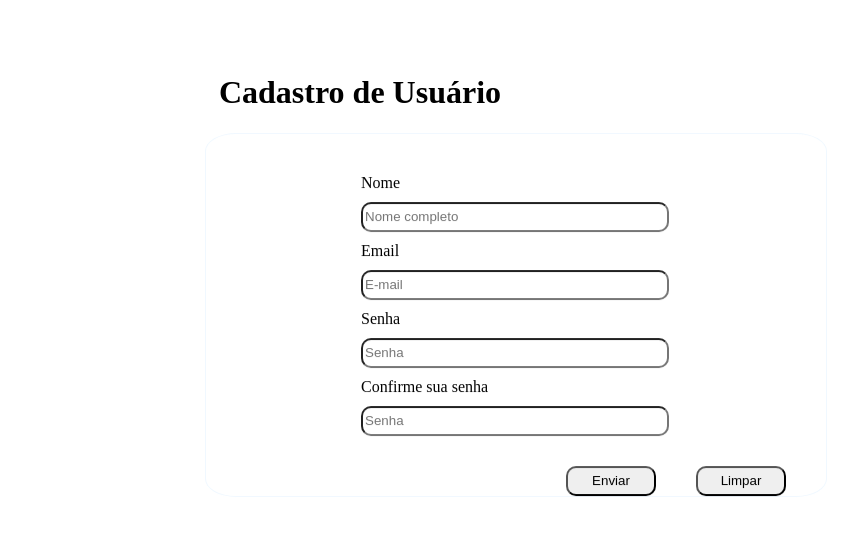
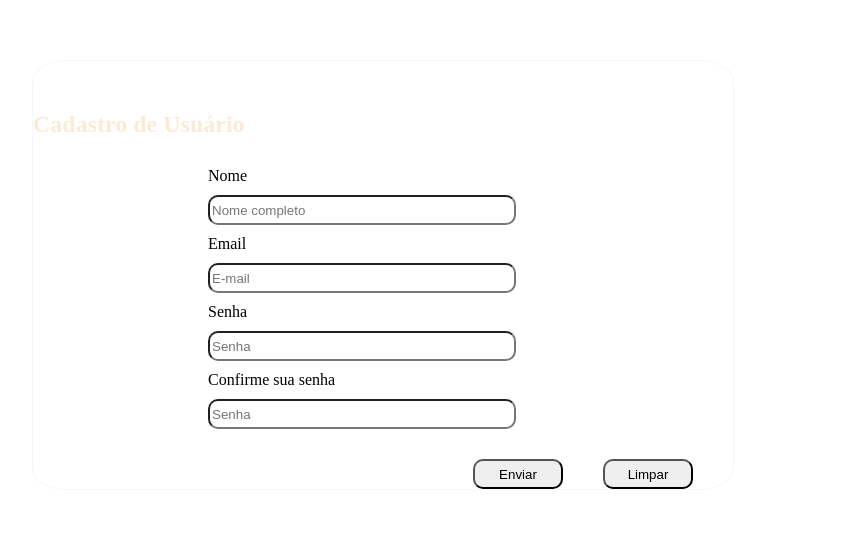
Before and after one commit to AugustoMizu/aulas_html, a plain HTML site: page aula22_08_24/index.html in a window 1280 px wide. Shown: the part 133-668 px from the top of the page, without its empty margins (288-1146 px from the left). Drawn offline with Linux system fonts and the light colour scheme.

Commit message:
formulario

```diff
--- a/aula22_08_24/index.html
+++ b/aula22_08_24/index.html
@@ -7,8 +7,9 @@
         <link rel="stylesheet" href="style.css">
     </head>
     <body>
-        <header><h1>Cadastro de Usuário</h1></header>
+
         <section>
+            <header><h1>Cadastro de Usuário</h1></header>
             <div class="input_field">
                 <label for="form-control" class="form-label">Nome</label>
                 <input
@@ -30,14 +31,16 @@
                 <input
                     type="password"
                     class="form-control"
-                    placeholder="Senha" />
+                    placeholder="Senha"
+                    minlength="8"/>
             </div>
             <div class="input_field">
                 <label for="form-control" class="form-label">Confirme sua senha</label>
                 <input
                     type="password"
                     class="form-control"
-                    placeholder="Senha" />
+                    placeholder="Senha"
+                    minlength="8"/>
             </div>
             <div class="btn_box">
                 <button
--- a/aula22_08_24/style.css
+++ b/aula22_08_24/style.css
@@ -1,31 +1,31 @@
 body {
+    display: flex;
     position: absolute;
-    transform: translate(-50%, -50%);
-    z-index: 1;
-    top: 50%;
-    left: 50%;
+    height: 100vh;
+   justify-items: center;
     background-image: url("background.jpg");
     background-repeat: no-repeat;
     background-size: cover;
+    max-width: fit-content;
+    margin-left: 25%;
 
 }
 
 section {
-    position: relative;
-    width: 200%;
-    height: 200%;
+    min-width: 700px;
+    max-height: 600px;
     padding-top: 30px;
     border-radius: 5%;
     background-color: transparent;
     backdrop-filter: blur(10px);
     border: solid .5px;
     border-color: aliceblue;
-
+    margin: auto;
 }
 
 header {
-    display: flex;
-    justify-content: center;
+   color: antiquewhite;
+   align-self: center;
 
 }
 
```
